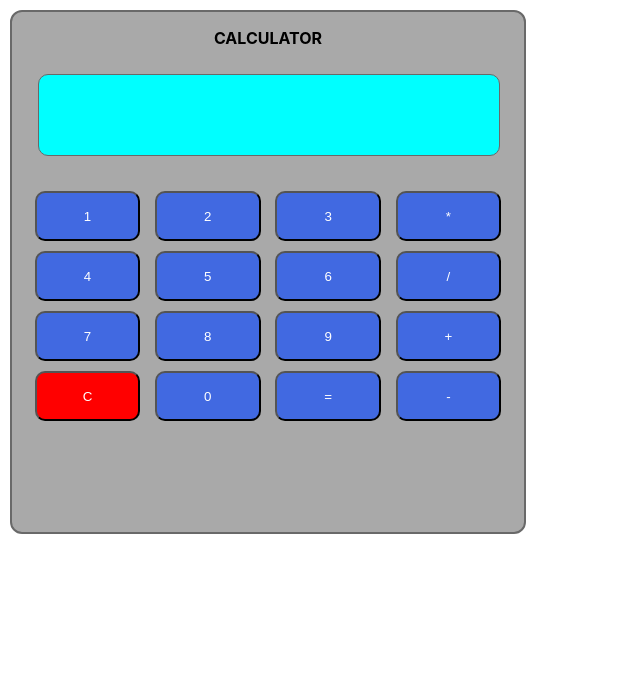
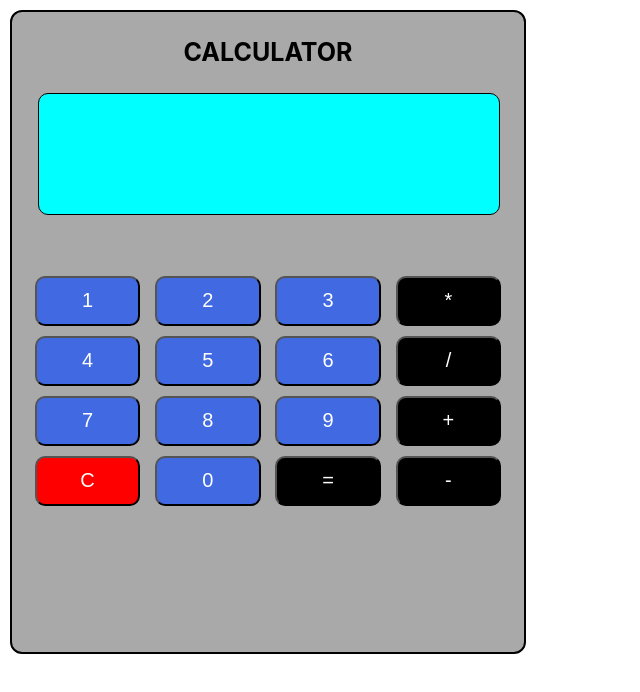
Before and after one commit to ErtanMuslic/Classes, a React (Create React App) app in the folder React/react2gen/: page / in a window 1280 px wide. Shown: the top 692 px of the page, without its empty margins (0-640 px from the left). Built offline with nearby package versions, Linux system fonts and the light colour scheme.

Commit message:
Calculator

```diff
--- a/React/react2gen/src/components/functional/Calculator/Calculator.css
+++ b/React/react2gen/src/components/functional/Calculator/Calculator.css
@@ -1,8 +1,8 @@
 .cHead{
     width: 40%;
-    height: 65vh;
+    height: 80vh;
     margin: 10px;
-    border: 2px solid dimgray;
+    border: 2px solid rgb(0, 0, 0);
     border-radius: 12px;
     background-color: darkgray;
 }
@@ -10,14 +10,15 @@
 .num{
     margin: 5%;
     width: 90%;
-    height: 10vh;
-    border: 1px solid dimgray;
+    height: 15vh;
+    border: 1px solid rgb(0, 0, 0);
     border-radius: 10px;
     background-color: aqua;
     display: flex;
     justify-content: end;
     align-items: center;
-    font-size: 70px;
+    font-size: 65px;
+    margin-bottom: 10%;
 }
 
 .btn1{
@@ -39,16 +40,5 @@
     color: white;
     margin-top: 10px;
     border-radius: 10px;
+    font-size: 20px;
 }
-
-.btn3{
-    width: 22%;
-    height: 50px;
-    background-color: red;
-    display: flex;
-    justify-content: center;
-    align-items: center;
-    color: white;
-    margin-top: 10px;
-    border-radius: 10px;
-}
--- a/React/react2gen/src/components/functional/Calculator/Calculator.jsx
+++ b/React/react2gen/src/components/functional/Calculator/Calculator.jsx
@@ -3,44 +3,50 @@ import { useState } from "react";
 import './Calculator.css';
 
 const Calculator =() => {
-    let [num,setnum] = useState(" ");
+    let [num,setnum] = useState("");
 
     let getNum = (num,param) =>{
         setnum(num + param)
     }
 
+
     const Clear = () =>{
         setnum('');
+    }
+
+    const Calculate= () => {
+        setnum(eval(num))
     }
 
 
     return <div className="cHead">
         <p
         style=
-        {{textAlign:"center"
-        ,fontWeight:"bold"}}>
+        {{textAlign:"center",
+          fontWeight:"bold",
+          fontSize:"25px"}}>
             CALCULATOR
             </p>
 
         <p className="num">{num}</p>
 
         <div className="btn1">
-            <button className="btn2" onClick={()=>{getNum(num,'1')}}>1</button>
-            <button className="btn2" onClick={()=>{getNum(num,'2')}}>2</button>
-            <button className="btn2" onClick={()=>{getNum(num,'3')}}>3</button>
-            <button className="btn2" onClick>*</button>
-            <button className="btn2" onClick={()=>{getNum(num,'4')}}>4</button>
-            <button className="btn2" onClick={()=>{getNum(num,'5')}}>5</button>
-            <button className="btn2" onClick={()=>{getNum(num,'6')}}>6</button>
-            <button className="btn2" onClick>/</button>
-            <button className="btn2" onClick={()=>{getNum(num,'7')}}>7</button>
-            <button className="btn2" onClick={()=>{getNum(num,'8')}}>8</button>
-            <button className="btn2" onClick={()=>{getNum(num,'9')}}>9</button>
-            <button className="btn2" onClick>+</button>
-            <button className="btn3" onClick={Clear}>C</button>
-            <button className="btn2" onClick={()=>{getNum(num,'0')}}>0</button>
-            <button className="btn2" onClick>=</button>
-            <button className="btn2" onClick>-</button>
+            <button className="btn2" onClick = {  () =>   {getNum(num,'1')}   }>  1   </button>
+            <button className="btn2" onClick = {  ()  =>  {getNum(num,'2')}   }>  2   </button>
+            <button className="btn2" onClick = {  ()  =>  {getNum(num,'3')}   }>  3   </button>
+            <button className="btn2" style = {{backgroundColor:"black"}} onClick={  ()  =>  {getNum(num,'*')}   }>  *   </button>
+            <button className="btn2" onClick = {  ()  =>  {getNum(num,'4')}   }>  4   </button>
+            <button className="btn2" onClick = {  ()  =>  {getNum(num,'5')}   }>  5   </button>
+            <button className="btn2" onClick = {  ()  =>  {getNum(num,'6')}   }>  6   </button>
+            <button className="btn2" style = {{backgroundColor:"black"}} onClick={  ()  =>  {getNum(num,'/')}   }>  /   </button>
+            <button className="btn2" onClick = {  ()  =>  {getNum(num,'7')}   }>  7   </button>
+            <button className="btn2" onClick = {  ()  =>  {getNum(num,'8')}   }>  8   </button>
+            <button className="btn2" onClick = {  ()  =>  {getNum(num,'9')}   }>  9   </button>
+            <button className="btn2" style = {{backgroundColor:"black"}} onClick={  ()  =>  {getNum(num,'+')}   }>  +   </button>
+            <button className="btn2" style = {{backgroundColor:"red"}}   onClick={  Clear   }>  C   </button>
+            <button className="btn2" onClick = {  ()  =>  {getNum(num,'0')}   }>  0 </button>
+            <button className="btn2" style = {{backgroundColor:"black"}} onClick={  Calculate }>    =   </button>
+            <button className="btn2" style = {{backgroundColor:"black"}} onClick={  ()  =>  {getNum(num,'-')}   }>  - </button>
         </div>
     </div>
 }
```
